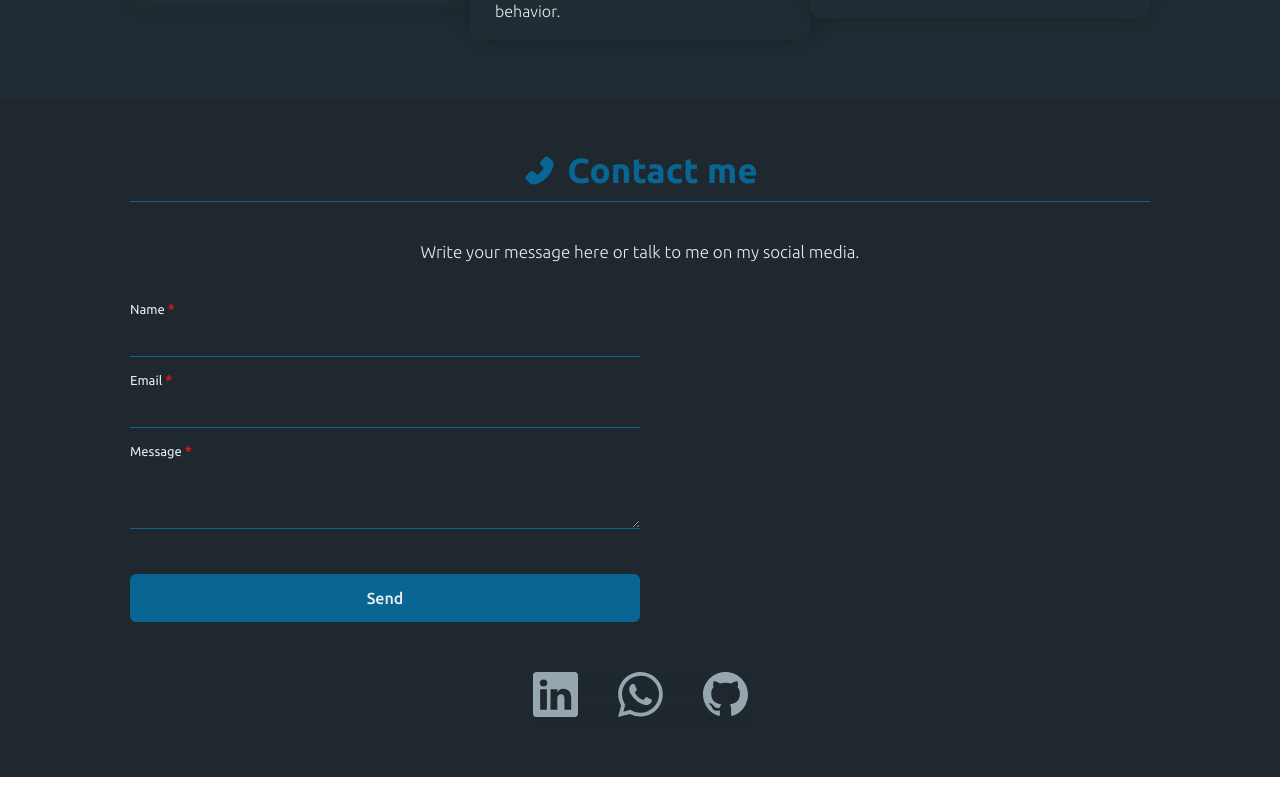
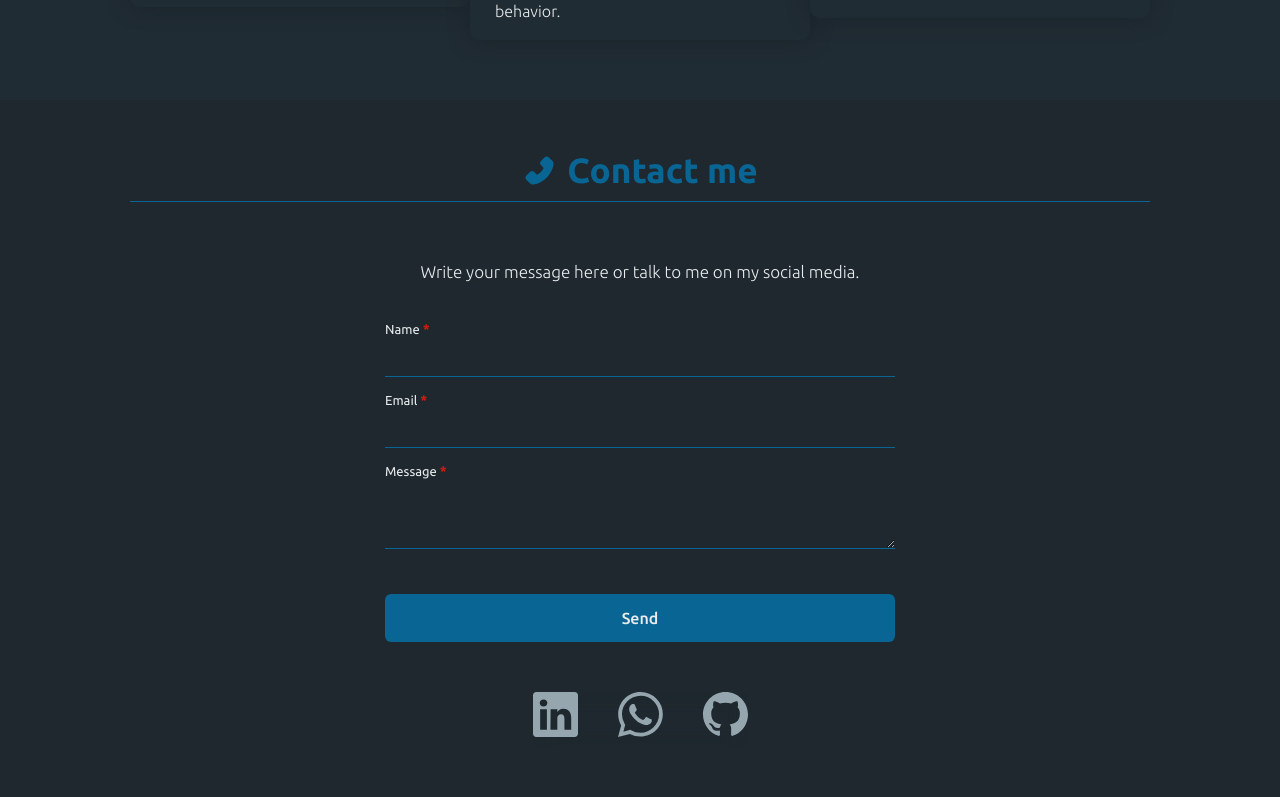
Before and after one commit to hernan1122/my-portfolio, a React (Create React App) app: page / in a window 1280 px wide. Shown: the part 3249-4046 px from the top of the page. Built offline with nearby package versions, Linux system fonts and the light colour scheme; a web font is replaced by a local one.

Commit message:
agregue contenedor para el texto y el formulario

```diff
--- a/src/components/Contact.jsx
+++ b/src/components/Contact.jsx
@@ -12,6 +12,8 @@ export function Contact() {
         <h2>
           <AiFillPhone className="contact-icon"/> Contact me
         </h2>
+      </div>
+      <div className="footer-container-content">
         <p className="footer-container-text">Write your message here or talk to me on my social media.</p>
         <Form />
       </div>
--- a/src/styles/Contact.css
+++ b/src/styles/Contact.css
@@ -8,11 +8,10 @@
   background-position: center;
   background-size: cover;
   background-attachment: fixed; */
-  flex-direction: column;
   display: grid;
   place-items: center;
 }
-.footer-container .footer-container-title {
+.footer-container-title {
   width: 100%;
 }
 .contact-icon {
@@ -20,7 +19,12 @@
   font-size: 3.5rem;
   color: var(--text-icon-hover);
 }
-.footer-container .footer-container-text {
+.footer-container-content {
+  width: 100%;
+  display: grid;
+  place-items: center;
+}
+.footer-container-text {
   margin: 40px 0;
   font-size: 1.7rem;
   font-weight: 300;
@@ -43,7 +47,7 @@
   .footer-container-title h2 {
     font-size: 3rem;
   }
-  .footer-container .footer-container-text {
+  .footer-container-text {
     font-size: 1.6rem;
     text-align: center;
   }
```
